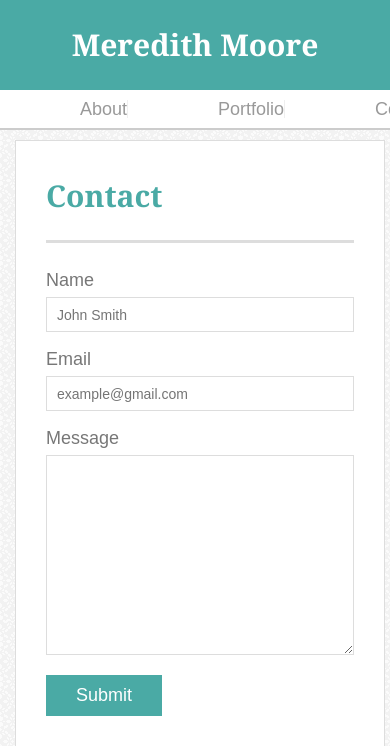
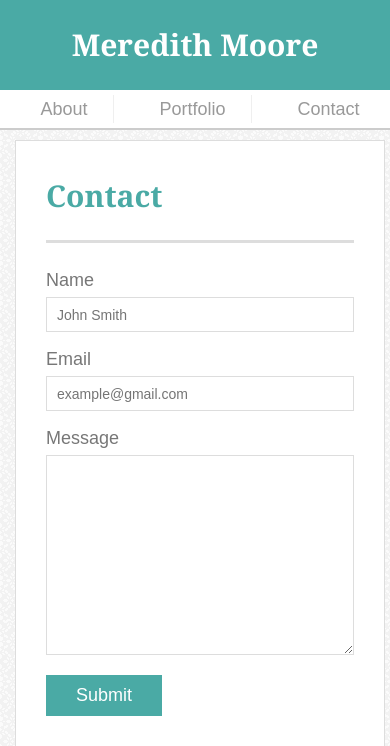
Before and after one commit to Mer262/Responsive-Portfolio, a PHP site: page /contact.html in a window 390 px wide. Shown: the top 746 px of the page. Run offline with PHP 8.4, Linux system fonts and the light colour scheme.

Commit message:
repairing header

```diff
--- a/assets/css/style.css
+++ b/assets/css/style.css
@@ -359,7 +359,7 @@ is either 640px or less.*/
         margin-right: 5px;
     }
     .auth-image {
-        width: 530px;
+        max-width: 100%;
         height: auto;
         margin-top: 10px;
         clear: left;
@@ -383,13 +383,16 @@ is either 640px or less.*/
     }
     nav {
         width: 100%;
-        margin: 10px;
         text-align: center;
         display: flex;
-        justify-content: space-between;
+        justify-content: space-around;
+        margin-bottom: 5px;
+        margin-top: 5px;
+        margin-left: 5px;
     }
     nav a {
-        margin-left: 0;
-        padding-left: 90px;
+        padding-left: 45px;
+        padding-top: 5px;
+        padding-bottom: 5px;
     }
 }
```
